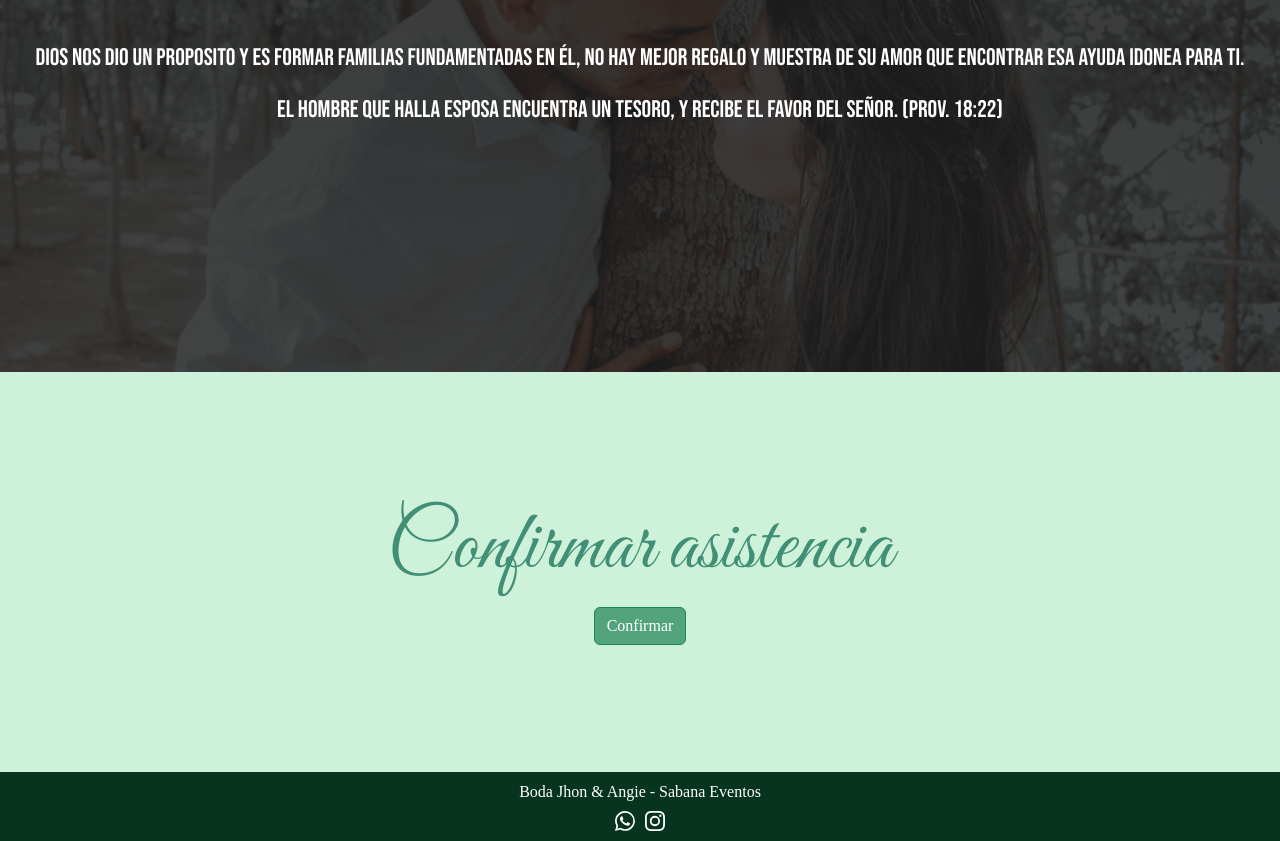
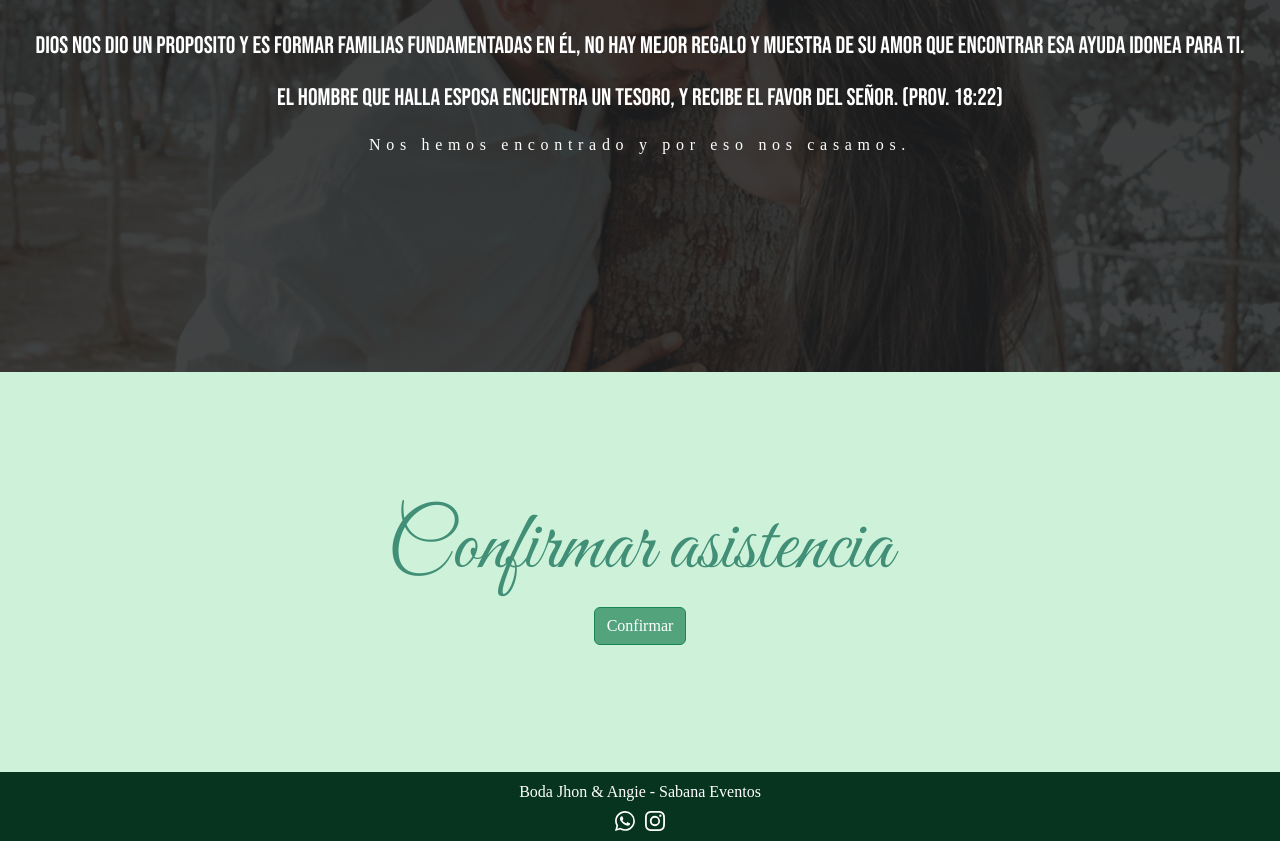
Before and after one commit to johnbayronp/boda, a React (Create React App) app: page / in a window 1280 px wide. Shown: the part 3123-3964 px from the top of the page. Built offline with nearby package versions, Linux system fonts and the light colour scheme.

Commit message:
modificacion pequeña

```diff
--- a/src/components/sections/header.css
+++ b/src/components/sections/header.css
@@ -72,6 +72,9 @@
     font-weight: 200;
     font-family: 'poppins';
   }
+  .remaster{
+    font-size:0.8rem;
+  }
 
   @media (max-width: 425px) {
 
--- a/src/components/sections/message.js
+++ b/src/components/sections/message.js
@@ -14,6 +14,7 @@ export const Message = () => {
                     El hombre que halla esposa encuentra un tesoro, y recibe el favor del señor. (Prov. 18:22)
                 </p>
 
+                <span className='subtitle-boda'> Nos hemos encontrado y por eso nos casamos.</span>
             </div>
         </div>
 
```
